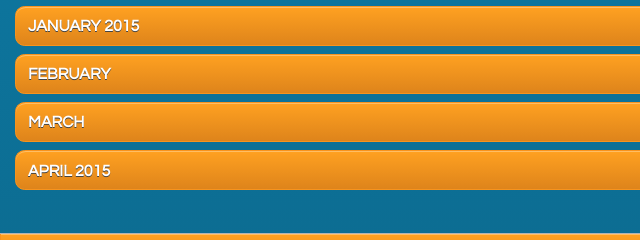
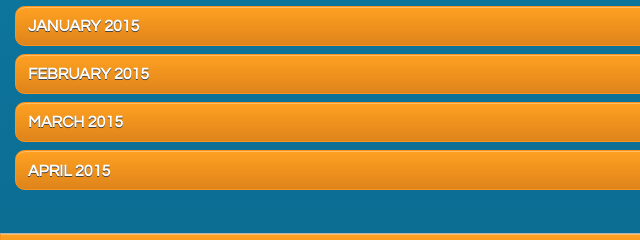
Before and after one commit to shanelalou/graduation, a plain HTML site: page calendar.html in a window 1280 px wide. Shown: the part 527-767 px from the top of the page, 0-640 px from the left. Drawn offline with Linux system fonts and the light colour scheme.

Commit message:
Update calendar.html

```diff
--- a/calendar.html
+++ b/calendar.html
@@ -84,13 +84,13 @@
 	<p><font color="black" face="Century Gothic">JANUARY 29-30: SCITE 2015</font></p>
 </div>
  <div data-role="collapsible" data-theme="a" data-content-theme="a" data-iconpos="right">
-    <h4><font face="Century Gothic">FEBRUARY</font></h4>
+    <h4><font face="Century Gothic">FEBRUARY 2015</font></h4>
 	<p><font color="black" face="Century Gothic">FEBRUARY 2-7: Second Semester Midterm Examinations</font></p>
 	<p><font color="black" face="Century Gothic">FEBRUARY 16-18: 16th Founding Anniversay Celebration</font></p>
 		<p><font color="black" face="Century Gothic">FEBRUARY 19: CHINESE NEW YEAR</font></p>
 </div>
  <div data-role="collapsible" data-theme="a" data-content-theme="a" data-iconpos="right">
-   <h4><font face="Century Gothic">MARCH</font></h4>
+   <h4><font face="Century Gothic">MARCH 2015</font></h4>
    <p><font color="black" face="Century Gothic">MARCH 9-14: Final Examination(Graduating Students)</font></p>
 	<p><font color="black" face="Century Gothic">MARCH 23-29: Final Examination (Non-graduating Students)</font></p>
 	<!--<p><font color="black" face="Century Gothic">MARCH: RECOGNITION</font></p>-->
```
